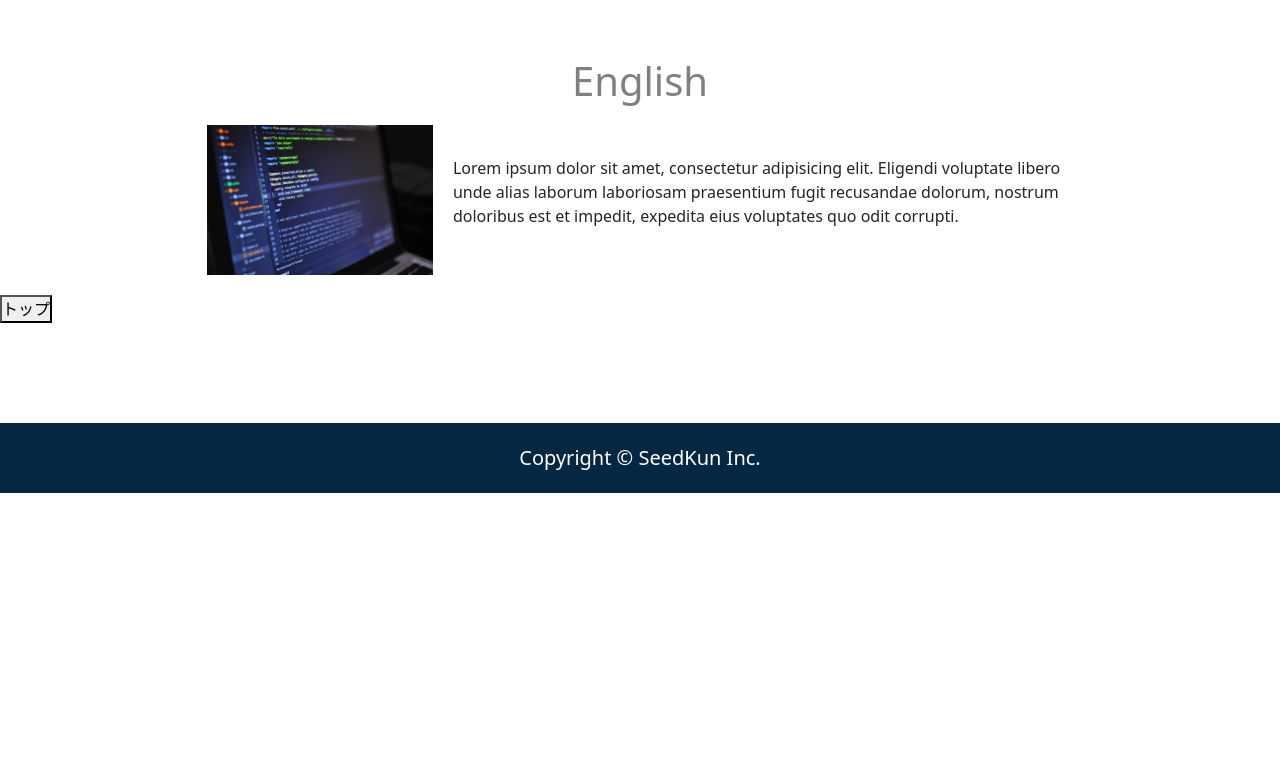
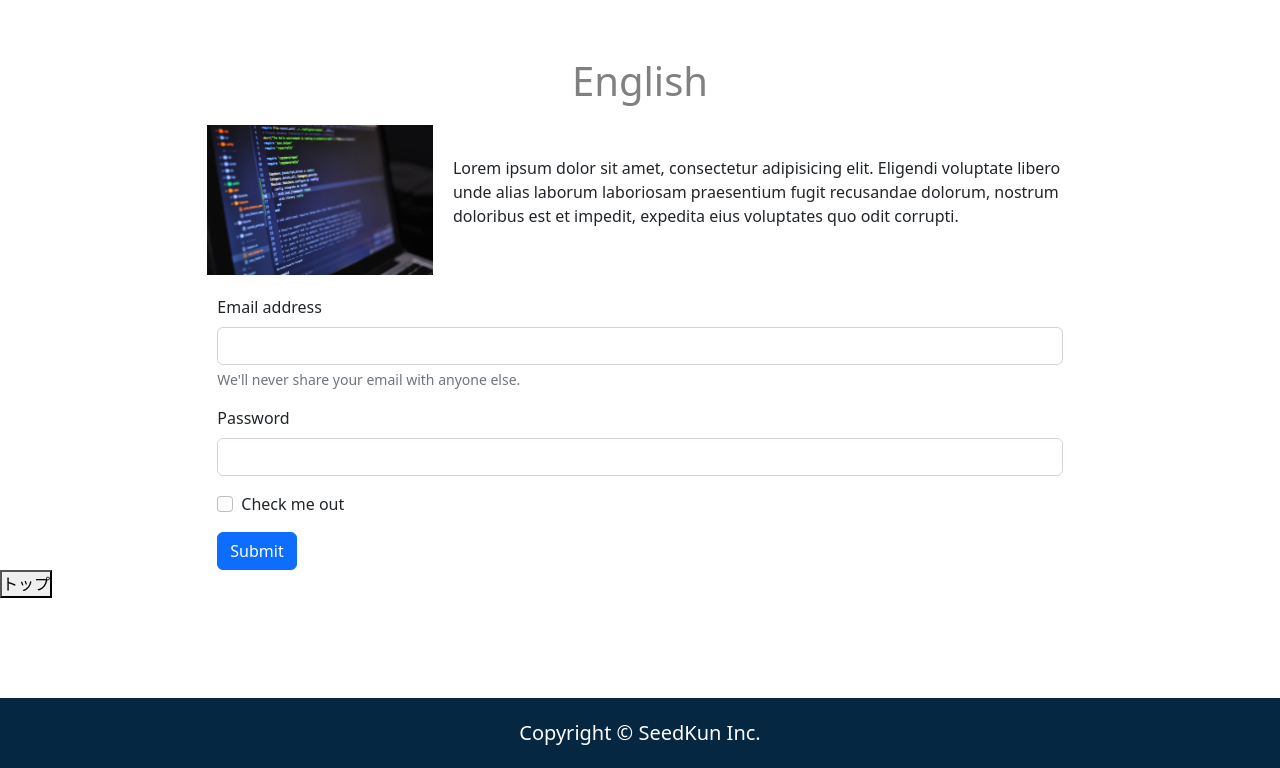
Before and after one commit to yukitolix12/GitPractice, a plain HTML site: page index.html in a window 1280 px wide. Shown: the part 1125-1893 px from the top of the page. Before the commit the page ends 1618 px from the top, so only its background shows below. Drawn offline with nearby package versions, Linux system fonts and the light colour scheme.

Commit message:
フォーム作成

```diff
--- a/index.html
+++ b/index.html
@@ -48,6 +48,31 @@
                 </p>
             </div>
         </section>
+    <div class=""containr py-5>
+        <div>
+            <div class="row">
+                <div class="col-8 offset-2">
+                    <form>
+                      <div class="mb-3">
+                        <label for="exampleInputEmail1" class="form-label">Email address</label>
+                        <input type="email" class="form-control" id="exampleInputEmail1" aria-describedby="emailHelp">
+                      <div id="emailHelp" class="form-text">We'll never share your email with anyone else.</div>
+                      </div>
+                        <div class="mb-3">
+                        <label for="exampleInputPassword1" class="form-label">Password</label>
+                        <input type="password" class="form-control" id="exampleInputPassword1">
+                        </div>
+                        <div class="mb-3 form-check">
+    <input type="checkbox" class="form-check-input" id="exampleCheck1">
+    <label class="form-check-label" for="exampleCheck1">Check me out</label>
+                        </div>
+                        <button type="submit" class="btn btn-primary">Submit</button>
+                      </form>
+                </div>
+            </div>
+        </div>
+
+    </div>
         <button type="button" id="toTop">トップ</button>
     </main>
     <footer>
```
